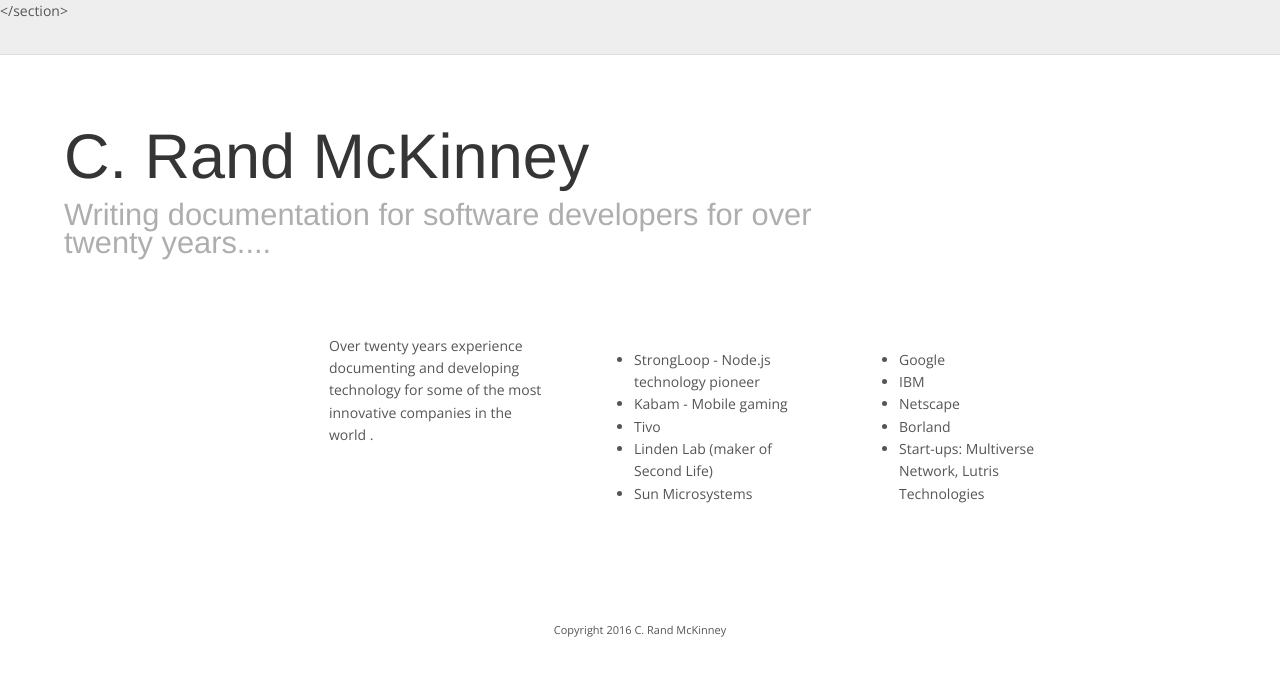
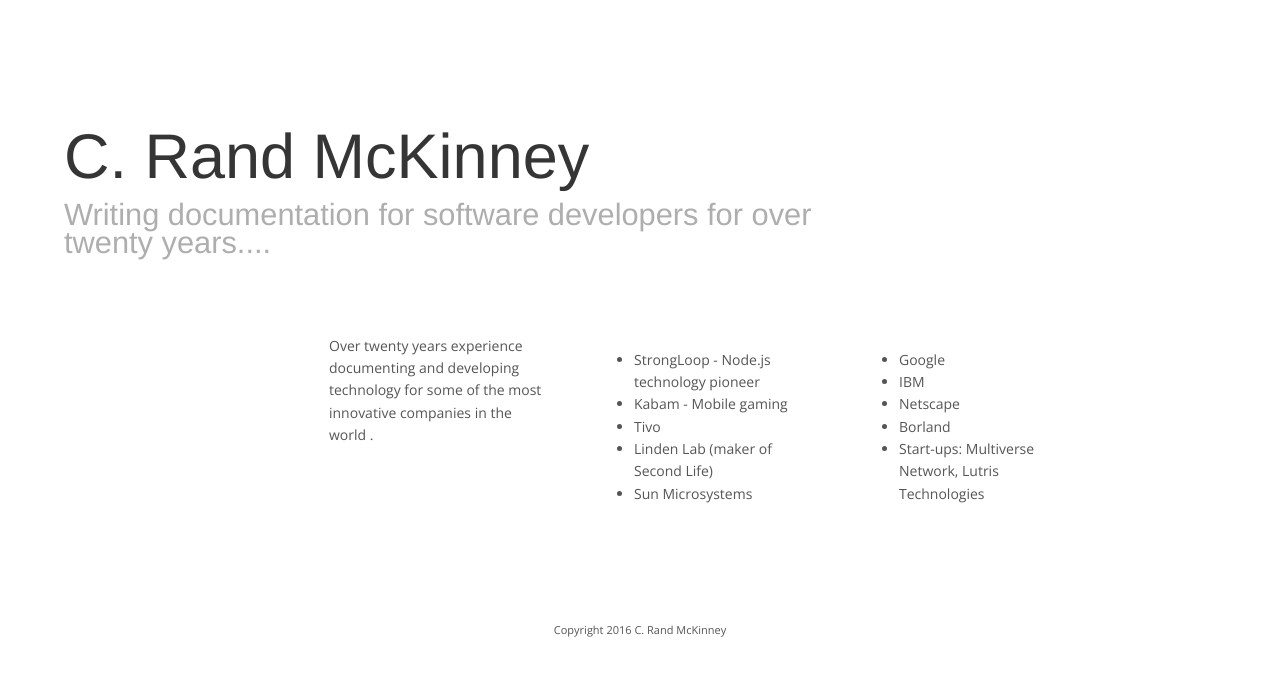
Before and after one commit to crandmck/crandmck.github.io, a Jekyll site: the page built from index.md, in a window 1280 px wide. Shown: the top 676 px of the page. Built offline with Jekyll 4.4.1, drawn with Linux system fonts in a browser that asks for light colours; nearby versions of some CDN libraries.

Commit message:
Update header-en.html

```diff
--- a/_includes/header/header-en.html
+++ b/_includes/header/header-en.html
@@ -1,5 +1,3 @@
-<header>
-
-  </section>
-
-</header>
+<!--
+<header> </header>
+-->
```
